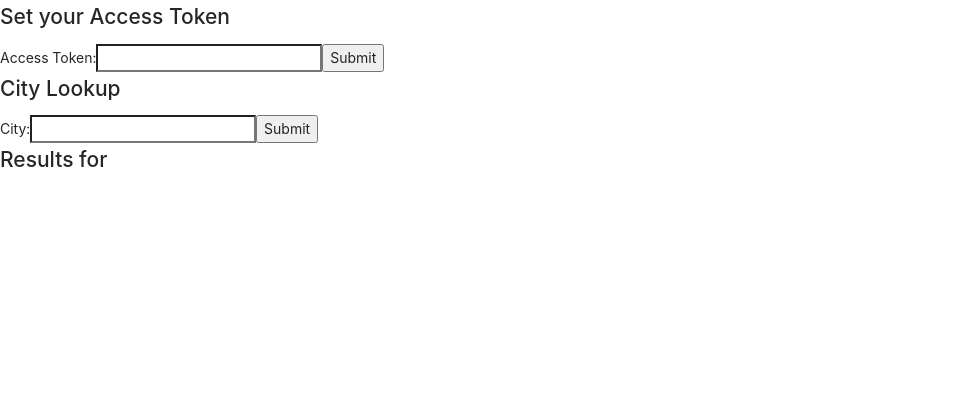
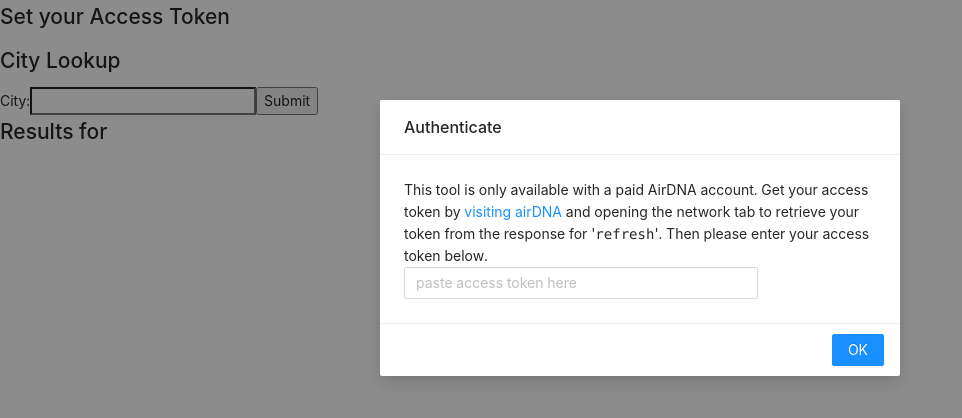
Before and after one commit to wallacepreston/rental-averages, a React (Vite) app: page / in a window 1280 px wide. Shown: the top 418 px of the page, without its empty margins (0-962 px from the left). Built offline with nearby package versions, Linux system fonts and the light colour scheme.

Commit message:
add login with token

```diff
--- a/AccessTokenForm.js
+++ b/AccessTokenForm.js
@@ -1,25 +1,40 @@
 import React, { useState } from 'react';
 import { baseURL } from './util';
 
-export const AccessTokenForm = ({setAccessToken}) => {
+import { Modal, Input, Alert } from 'antd';
+
+export const AccessTokenForm = ({setAccessToken, confirmValidToken}) => {
   const [accessTokenInput, setAccessTokenInput] = useState('');
+  const [error, setError] = useState('');
 
-  const handleSubmit = async (e) => {
-    e.preventDefault();
-    // TODO - make an api call to confirm that this works before setting the token.
-    localStorage.setItem('accessToken', accessTokenInput);
-    setAccessToken(accessTokenInput);
+  const handleOk = async () => {
+    const data = await confirmValidToken(accessTokenInput);
+    if(data?.num_items) {
+      localStorage.setItem('accessToken', accessTokenInput);
+      setAccessToken(accessTokenInput);
+    } else {
+      setError('Invalid access token');
+    }
   }
 
   // TODO - make a login modal with Auth0 to connect AirDNA data
   return <>
     <h2>Set your Access Token</h2>
-    <form onSubmit={handleSubmit}>
-      <label>
-        Access Token:
-        <input type="text" value={accessTokenInput} onChange={(e) => setAccessTokenInput(e.target.value)} />
-      </label>
-      <input type="submit" value="Submit" />
+    <form onSubmit={(e) => e.preventDefault()}>
+      <Modal
+        title="Authenticate"
+        visible={true}
+        onOk={handleOk}
+        cancelButtonProps={{ style: { display: 'none' } }}
+        closable={false}
+      >
+        <label>
+          {error && <Alert message={error} type="error" />}
+          This tool is only available with a paid AirDNA account.  Get your access token by <a href="https://www.airdna.co/vacation-rental-data/app/login" target="_blank">visiting airDNA</a> and opening the network tab to retrieve your token from the response for '<code>refresh</code>'. Then please enter your access token below.
+          <br/>
+          <Input style={{width: '75%'}} type="text" value={accessTokenInput} placeholder="paste access token here" onChange={(e) => setAccessTokenInput(e.target.value)} />
+        </label>
+      </Modal>
     </form>
   </>
 
--- a/App.js
+++ b/App.js
@@ -2,10 +2,11 @@ import React, { useEffect, useState } from 'react';
 // needed for compilation when using async/await without certain babel settings
 import 'regenerator-runtime/runtime';
 
-import { Table } from 'antd';
+import { Table, Layout, Content } from 'antd';
 
 import 'antd/dist/antd.css';
 
+import { baseURL } from './util';
 import { AccessTokenForm } from './AccessTokenForm';
 import { PropertyLookup } from './PropertyLookup';
 import { RequestedDataForm } from './RequestedDataForm';
@@ -89,6 +90,12 @@ export function App() {
 
   const getURL = dataPointName => `https://api.airdna.co/v1/market/${dataPointName}/monthly?access_token=${accessToken}&start_month=${startMonth}&start_year=${startYear}&number_of_months=${numberOfMonths}&city_id=${cityId}&room_types=entire_place&accommodates=10&bedrooms=${bedrooms}`;
 
+  // make a superfluous api call to confirm that this works before setting the token.
+  const confirmValidToken = async token => {
+    const getURL = `${baseURL}search?access_token=${token}&term=manhattan`;
+    const response = await fetch(getURL);
+    return await response.json();
+  }
 
   const getDataPoints = async () => {
     // fetch all data points
@@ -123,7 +130,6 @@ export function App() {
       <b>{key}<sup>th</sup>: </b>{ rounded }
     </div>
   });
-
 
   const dataSource = percentiles?.adr && [
     {
@@ -179,12 +185,19 @@ export function App() {
     },
   ];
 
-
   useEffect(() => {
-    const tokenFromStorage = localStorage.getItem('accessToken');
-    if(tokenFromStorage) {
-      setAccessToken(tokenFromStorage);
+    const autoLogin = async () => {
+      const tokenFromStorage = localStorage.getItem('accessToken');
+      if(tokenFromStorage) {
+        const data = await confirmValidToken(tokenFromStorage);
+        if(data?.num_items) {
+          setAccessToken(tokenFromStorage);
+        } else {
+          localStorage.removeItem('accessToken');
+        }
+      }
     }
+    autoLogin();
   }, []);
 
   useEffect(() => {
@@ -192,9 +205,10 @@ export function App() {
   }, [accessToken, cityId, bedrooms]);
 
     return <>
-      {
-        !accessToken && <AccessTokenForm setAccessToken={setAccessToken} />
-      }
+        {
+          !accessToken && <AccessTokenForm accessToken={accessToken} setAccessToken={setAccessToken} confirmValidToken={confirmValidToken} />
+
+        }
       <PropertyLookup accessToken={accessToken} cityId={cityId} setCityId={setCityId} cityName={cityName} setCityName={setCityName} />
       {
         cityId ? <RequestedDataForm bedrooms={bedrooms} setBedrooms={setBedrooms} accommodates={accommodates} setAccommodates={setAccommodates} /> : ''
```
Also changed, not shown: 1 other file (tests, documents, lock files or other folders).
